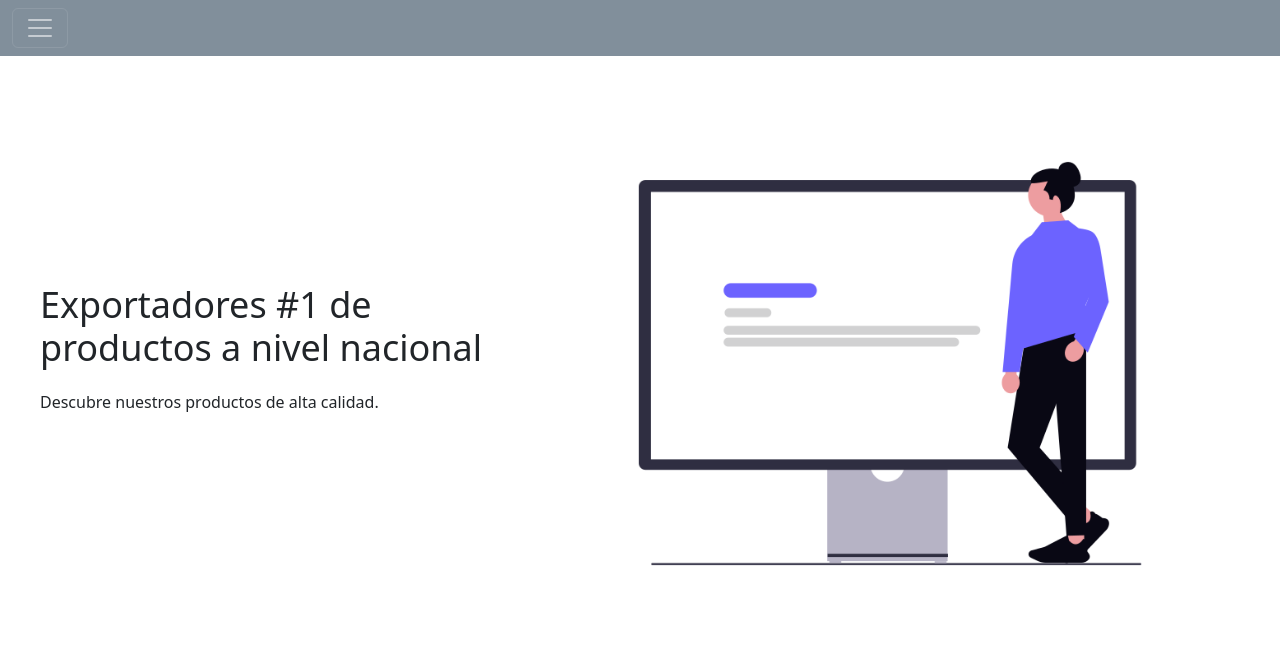
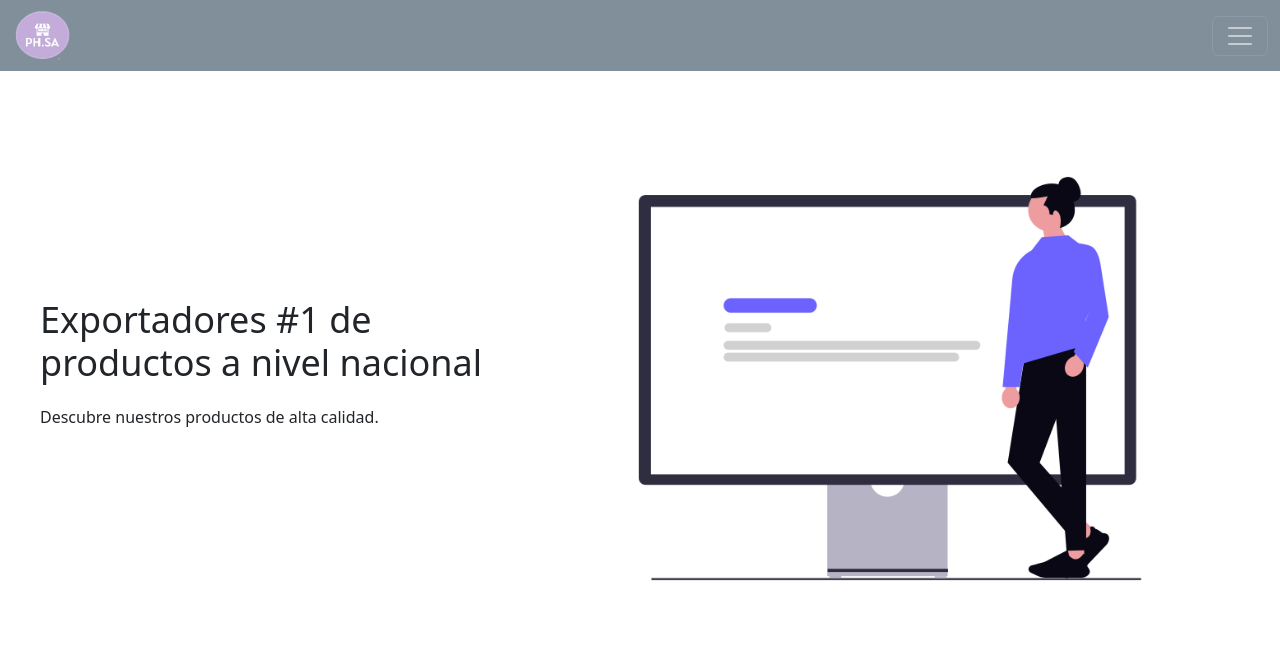
Before and after one commit to AnaBQS0107/Proyecto-Salas, a PHP site: page /Inicio.php in a window 1280 px wide. Shown: the top 645 px of the page. Run offline with PHP 8.4, Linux system fonts and the light colour scheme.

Commit message:
Logo diferente

```diff
--- a/Proyecto-Salas/Vista/Navbar.php
+++ b/Proyecto-Salas/Vista/Navbar.php
@@ -5,7 +5,7 @@
     <meta charset="UTF-8">
     <meta name="viewport" content="width=device-width, initial-scale=1.0">
     <title>PH.SA</title>
-    <link rel="icon" type="image/png" href="../images/logo22.png">
+    <link rel="icon" type="image/png" href="../images/lll.png">
     <link href="https://cdn.jsdelivr.net/npm/bootstrap@5.3.0-alpha1/dist/css/bootstrap.min.css" rel="stylesheet">
     <style>
     .navbar {
@@ -21,7 +21,9 @@
 <body>
     <header>
         <nav class="navbar navbar-dark bg-dark">
+
             <div class="container-fluid">
+            <img src="../images/lll.png" alt="lllPH" width="60" height="55">
                 <button class="navbar-toggler" type="button" data-bs-toggle="offcanvas"
                     data-bs-target="#offcanvasNavbar" aria-controls="offcanvasNavbar" aria-label="Toggle navigation">
                     <span class="navbar-toggler-icon"></span>
@@ -29,7 +31,7 @@
                 <div class="offcanvas offcanvas-end" tabindex="-1" id="offcanvasNavbar"
                     aria-labelledby="offcanvasNavbarLabel">
                     <div class="offcanvas-header">
-                        <img src="../images/logo22.png" alt="LogoPH" width="60" height="55">
+                        <img src="../images/lll.png" alt="lllPH" width="60" height="55">
                         <center>     <h5 class="offcanvas-title" id="offcanvasNavbarLabel">PH.SA</h5></center>
 
                         <button type="button" class="btn-close" data-bs-dismiss="offcanvas" aria-label="Close"></button>
```
Also changed, not shown: Proyecto-Salas/Controlador/FormProductos.php (+4 -4 lines), Proyecto-Salas/images/lll.png (added), Proyecto-Salas/images/logo22.png (deleted), Proyecto-Salas/uploads/61IMc6pihcL._AC_UY1000_.jpg (added), Proyecto-Salas/uploads/STEVEMADDEN-DRESS_VALA_RED-PATENT_SIDE_preview_grande.webp (added), Proyecto-Salas/uploads/images.jpeg (added).
